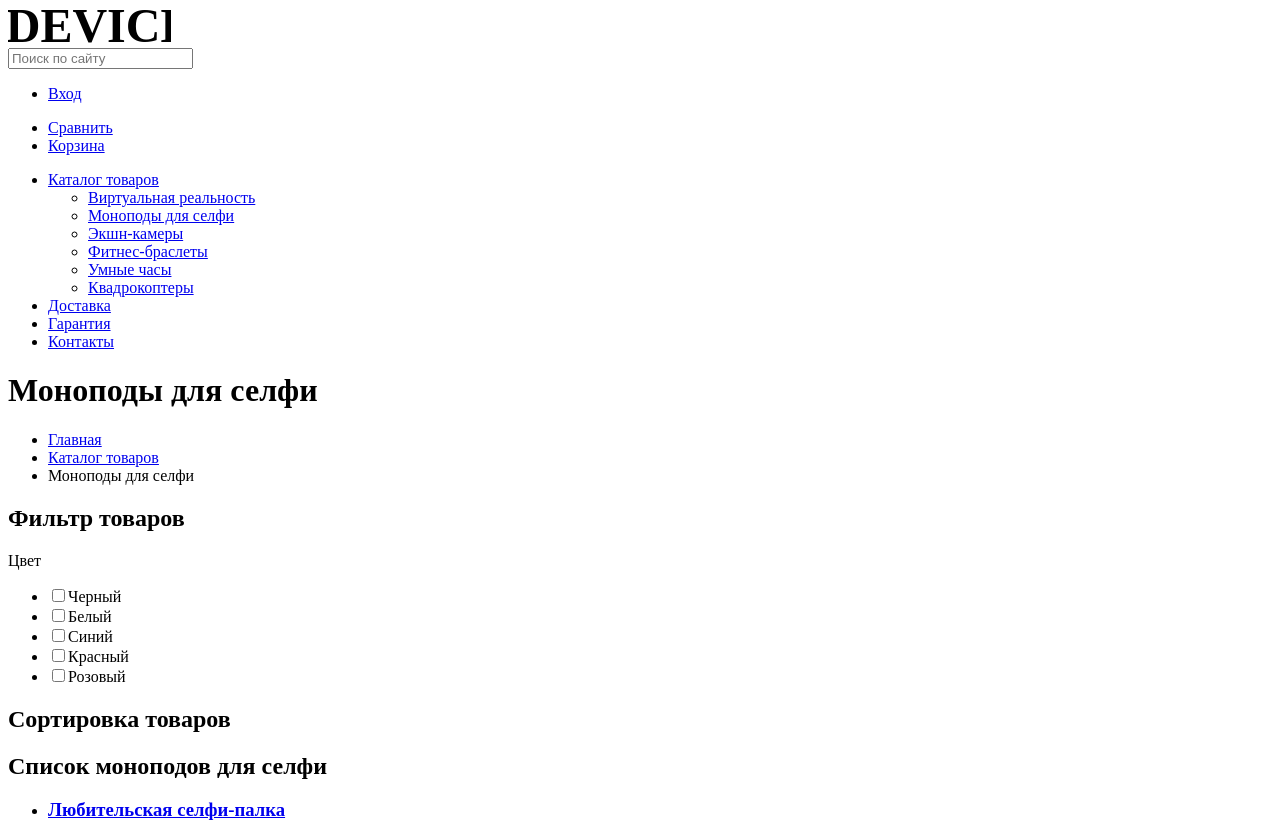
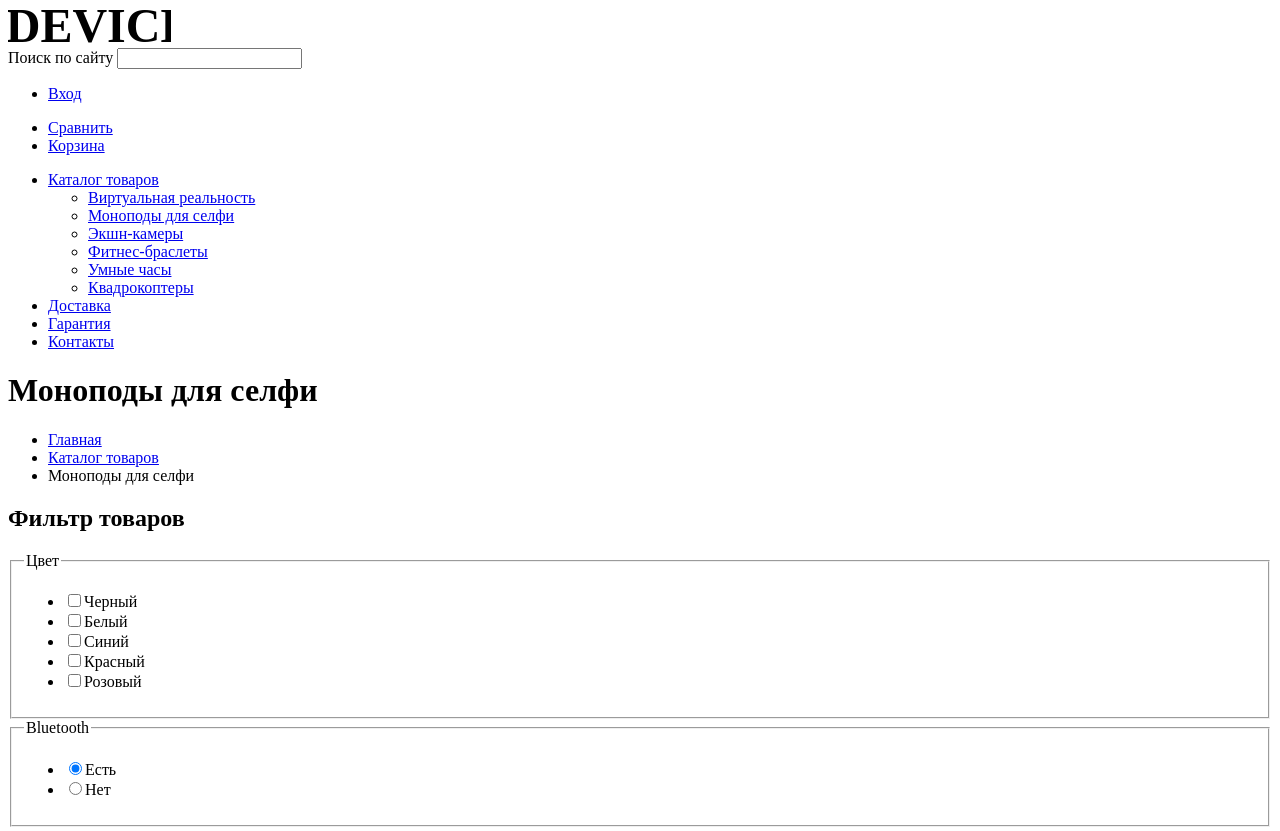
Before and after one commit to Smarkovkin/870943-device, a plain HTML site: page catalog.html in a window 1280 px wide. Shown: the top 831 px of the page. Drawn offline with Linux system fonts and the light colour scheme.

Commit message:
Исправления

```diff
--- a/catalog.html
+++ b/catalog.html
@@ -11,7 +11,8 @@
             <img src="img/logo.svg" width="163" height="36" alt="Логотип интернет-магазина Девайс">
         </a>
         <div>
-            <input type="search" class="find" placeholder="Поиск по сайту">
+            <label for="find" class="visually-hidden">Поиск по сайту</label>
+            <input type="search" class="find" id="find">
             <ul class="user-navigation">
                 <li class="login-link"><a href="user.html">Вход</a></li>
             </ul>
@@ -51,16 +52,23 @@
       <section class="filters">
           <h2 class="visually-hidden">Фильтр товаров</h2>
           <form class="filters-form">
-            <p class="filters-item">
-                <label>Цвет</label>
+            <fieldset class="filters-item">
+                <legend>Цвет</legend>
                 <ul class="checkbox-list">
-                    <li class="checkbox-item"><input type="checkbox" aria-label="Черный">Черный</li>
-                    <li class="checkbox-item"><input type="checkbox" aria-label="Белый">Белый</li>
-                    <li class="checkbox-item"><input type="checkbox" aria-label="Синий">Синий</li>
-                    <li class="checkbox-item"><input type="checkbox" aria-label="Красный">Красный</li>
-                    <li class="checkbox-item"><input type="checkbox" aria-label="Розовый">Розовый</li>
+                    <li class="checkbox-item"><input id="checkbox-black" name="checkbox-black" type="checkbox"><label for="checkbox-black">Черный</label></li>
+                    <li class="checkbox-item"><input id="checkbox-white" name="checkbox-white" type="checkbox"><label for="checkbox-white">Белый</label></li>
+                    <li class="checkbox-item"><input id="checkbox-blue" name="checkbox-blue" type="checkbox"><label for="checkbox-blue">Синий</label></li>
+                    <li class="checkbox-item"><input id="checkbox-red" name="checkbox-red" type="checkbox"><label for="checkbox-red">Красный</label></li>
+                    <li class="checkbox-item"><input id="checkbox-rose" name="checkbox-rose" type="checkbox"><label for="checkbox-rose">Розовый</label></li>
                 </ul>
-            </p>
+            </fieldset>
+            <fieldset class="filters-item">
+                <legend>Bluetooth</legend>
+                <ul class="radio-list">
+                    <li class="radio-item"><input id="radio-on" name="radio-bluetooth" type="radio" value="on" checked><label for="radio-on">Есть</label></li>
+                    <li class="radio-item"><input id="radio-off" name="radio-bluetooth" type="radio" value="off"><label for="radio-off">Нет</label></li>
+                </ul>
+            </fieldset>
           </form>
       </section>
 
```
Also changed, not shown: index.html (+2 -1 lines).
